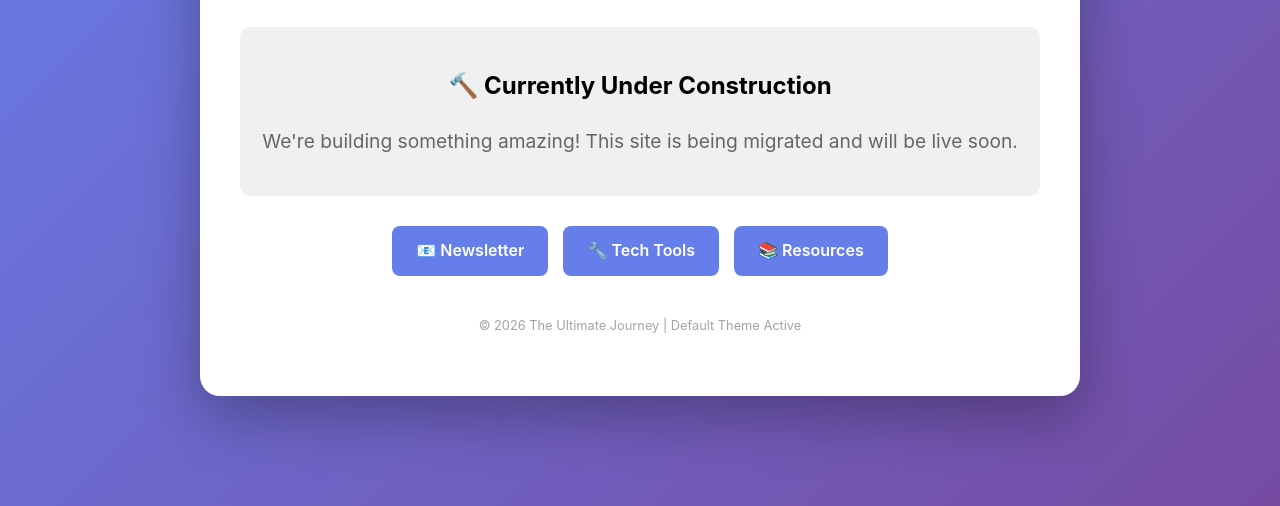
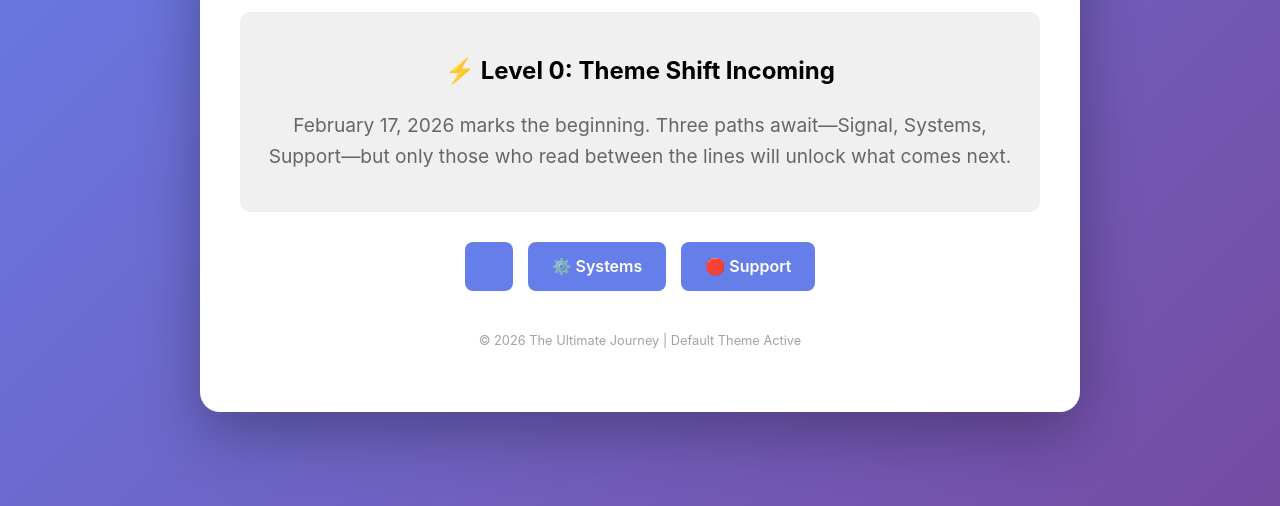
Before and after one commit to palmtr3man/thispagedoesnotexist12345, a plain HTML site: page index.html in a window 1280 px wide. Shown: the part 294-800 px from the top of the page. Drawn offline with Linux system fonts and the light colour scheme.

Commit message:
Launch Level 0: Presidents Day soft launch with puzzle teaser
Updated the status message and links to reflect new themes.

```diff
--- a/index.html
+++ b/index.html
@@ -114,7 +114,7 @@
             background: transparent;
             color: var(--accent-cyan);
             border: 1px solid var(--accent-cyan);
-        }
+        }📡 Signal
 
         body.black-glass .links a:hover {
             background: var(--accent-cyan);
@@ -134,14 +134,14 @@
         <p>Career Optimization Platform</p>
 
         <div class="status">
-            <h2>🔨 Currently Under Construction</h2>
-            <p>We're building something amazing! This site is being migrated and will be live soon.</p>
+            <h2>⚡ Level 0: Theme Shift Incoming</h2>
+                        <p>February 17, 2026 marks the beginning. Three paths await—Signal, Systems, Support—but only those who read between the lines will unlock what comes next.</p>
         </div>
 
         <div class="links">
-            <a href="https://newsletter.thispagedoesnotexist12345.us" target="_blank">📧 Newsletter</a>
-            <a href="https://www.thispagedoesnotexist12345.tech" target="_blank">🔧 Tech Tools</a>
-            <a href="https://www.thispagedoesnotexist12345.info" target="_blank">📚 Resources</a>
+            <a href="https://newsletter.thispagedoesnotexist12345.us" target="_blank📡 Signal"></a>
+            <a href="https://www.thispagedoesnotexist12345.tech" target="_blank">⚙️ Systems</a>
+            <a href="https://www.thispagedoesnotexist12345.info" target="_blank">🛑 Support</a>
         </div>
 
         <p style="margin-top: 40px; font-size: 0.8em; opacity: 0.6;">
```
